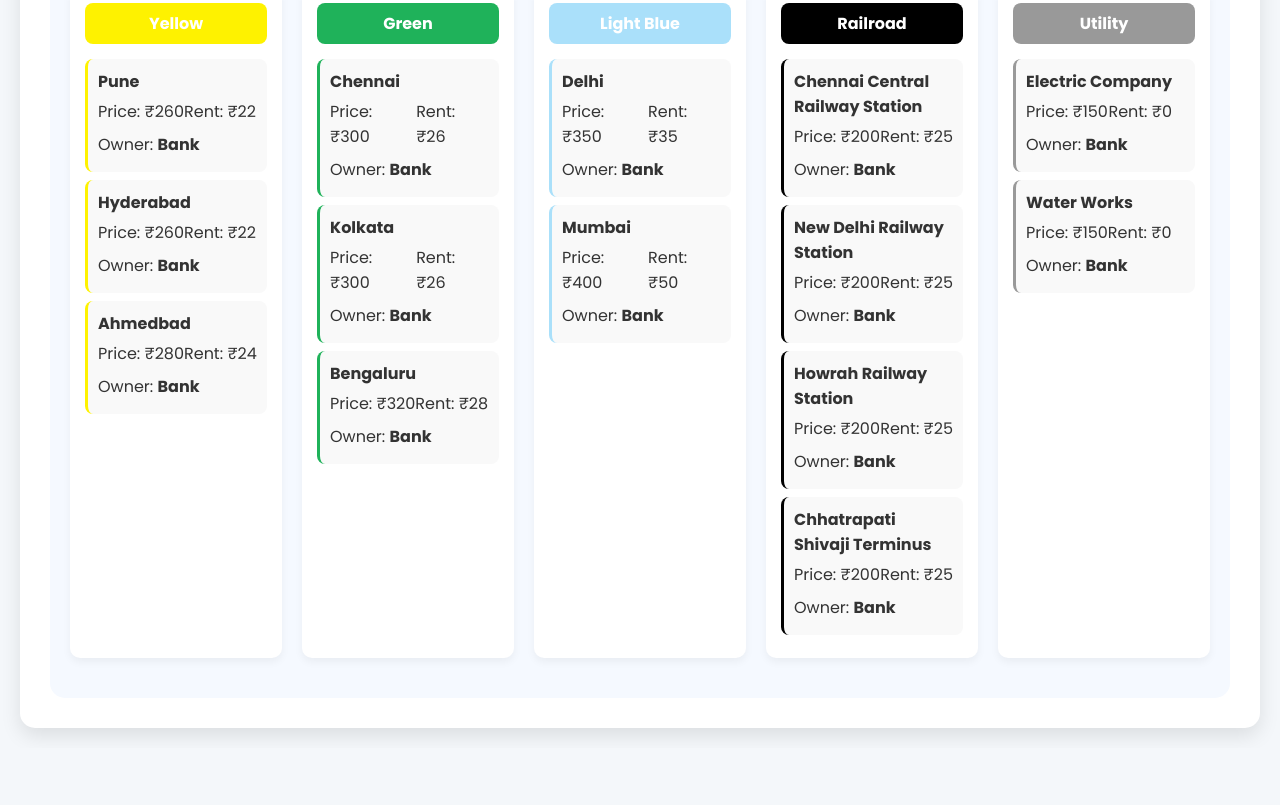
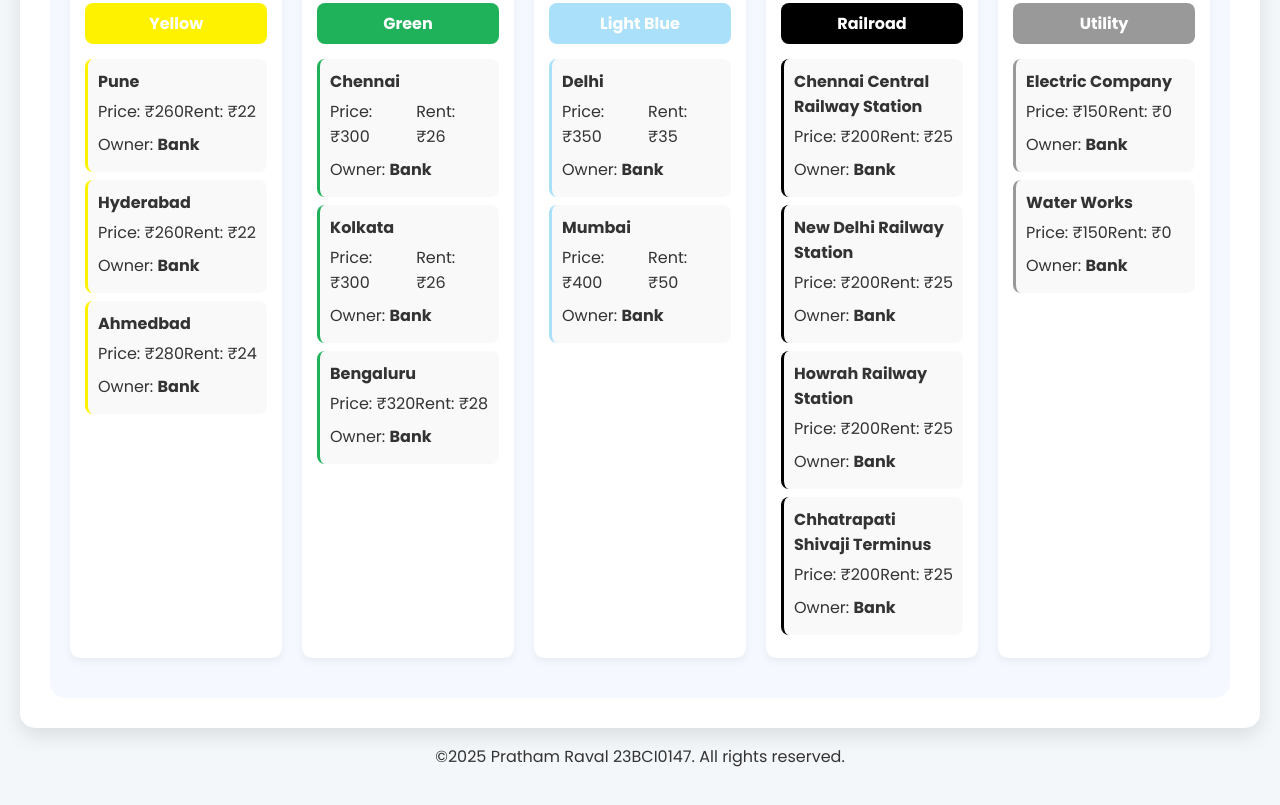
Before and after one commit to PrathamR015/Monopoly, a plain HTML site: page index.html in a window 1280 px wide. Shown: the part 1205-2010 px from the top of the page. Before the commit the page ends 1953 px from the top, so only its background shows below. Drawn offline with Linux system fonts and the light colour scheme.

Commit message:
Update index.html

```diff
--- a/index.html
+++ b/index.html
@@ -121,6 +121,11 @@
             </div>
         </div>
     </div>
+    <footer style="text-align: center;">
+        <div>
+          <p className="text-sm">&copy;2025 Pratham Raval 23BCI0147. All rights reserved.</p>
+        </div>
+      </footer>
 
     <script src="./script.js"></script>
 </body>
```
